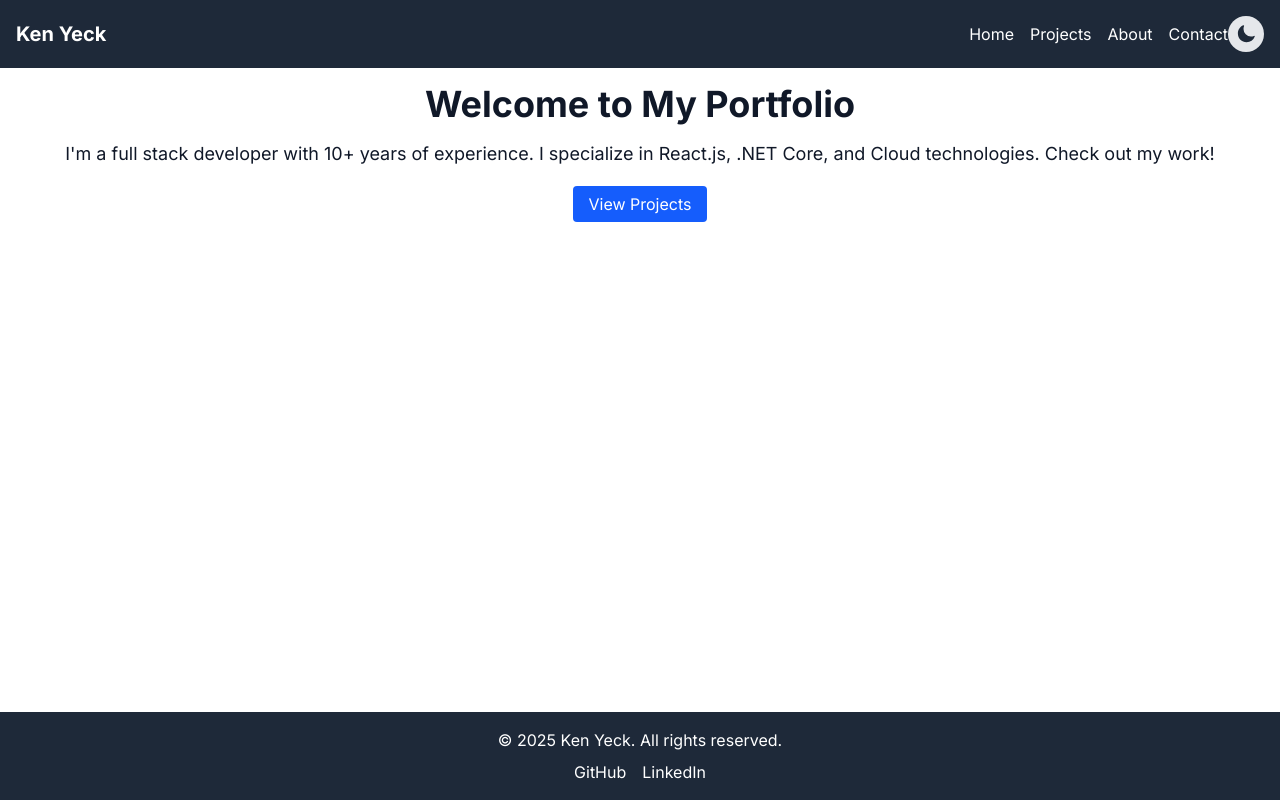
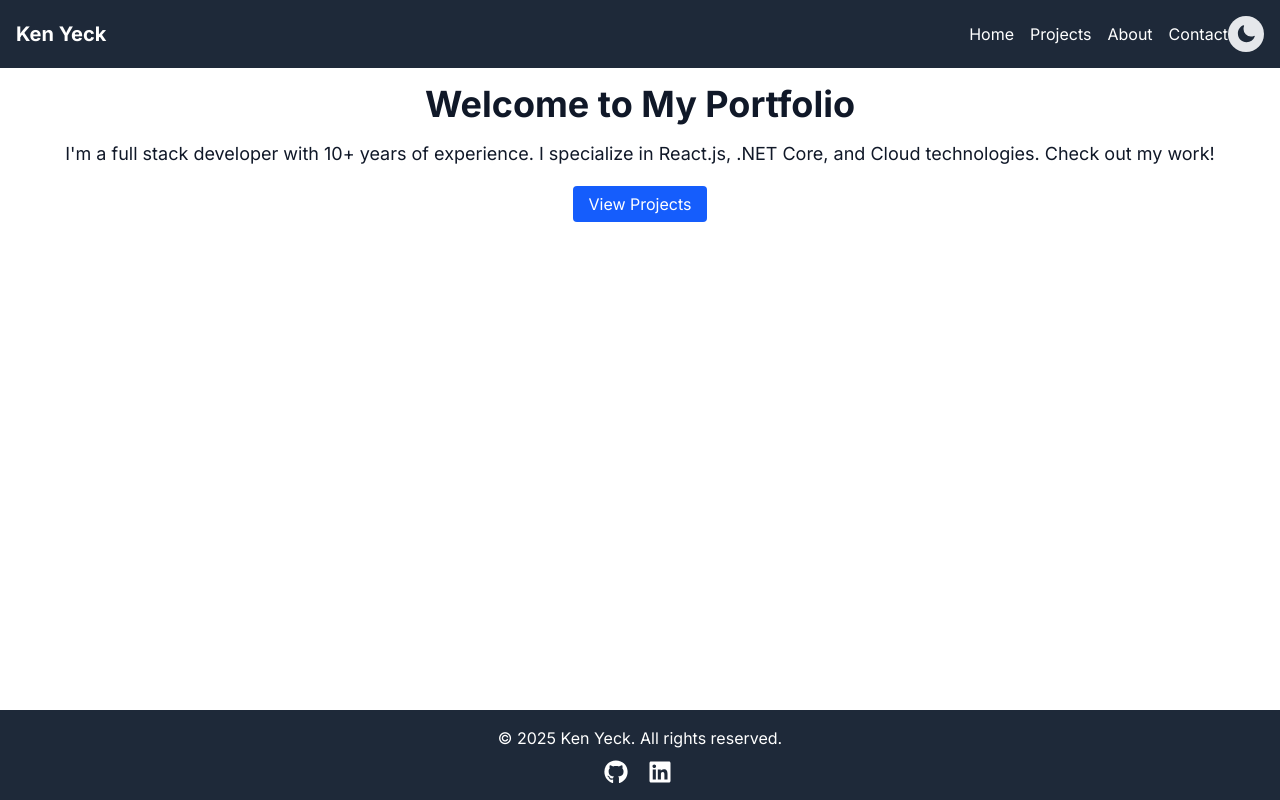
Before and after one commit to kenyeck/portfolio, a Next.js app: page / in a window 1280 px wide. Built offline with nearby package versions, Linux system fonts and the light colour scheme.

Commit message:
Converted github/linkedin to use icons

```diff
--- a/package.json
+++ b/package.json
@@ -15,7 +15,8 @@
     "next": "15.3.3",
     "next-themes": "^0.4.6",
     "react": "^19.0.0",
-    "react-dom": "^19.0.0"
+    "react-dom": "^19.0.0",
+    "react-icons": "^5.5.0"
   },
   "devDependencies": {
     "@eslint/eslintrc": "^3",
--- a/src/components/Footer.tsx
+++ b/src/components/Footer.tsx
@@ -1,3 +1,5 @@
+import { FaGithub, FaLinkedin } from 'react-icons/fa';
+
 export default function Footer() {
   return (
     <footer className="bg-gray-800 text-white p-4 text-center">
@@ -9,7 +11,7 @@ export default function Footer() {
           href="https://github.com/kyeckeq"
           className="mx-2 hover:text-gray-300"
         >
-          GitHub
+          <FaGithub className="inline mr-1" size="1.5em" />
         </a>
         <a
           target="_blank"
@@ -17,7 +19,7 @@ export default function Footer() {
           href="https://linkedin.com/in/kenyeck/"
           className="mx-2 hover:text-gray-300"
         >
-          LinkedIn
+          <FaLinkedin className="inline mr-1" size="1.5em" />
         </a>
       </div>
     </footer>
```
Also changed, not shown: 1 other file (tests, documents, lock files or other folders).
